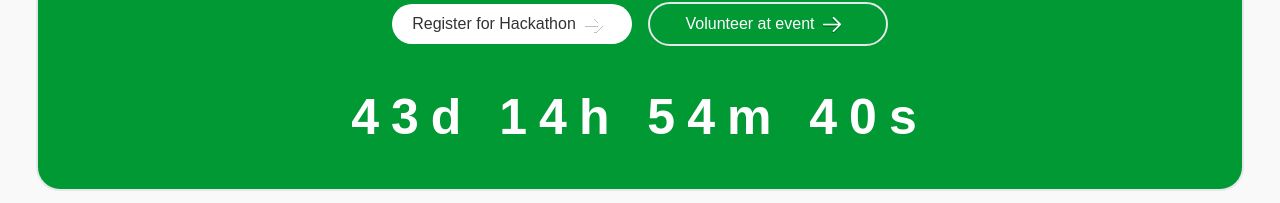
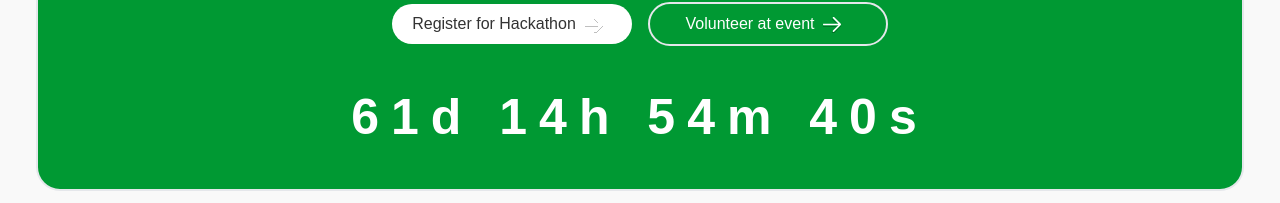
Before and after one commit to juverasworld/dsunnsumit, a Next.js app: page / in a window 1280 px wide. Shown: the part 5273-5476 px from the top of the page. Built offline with nearby package versions, Linux system fonts and the light colour scheme; a web font is replaced by a local one.

Commit message:
timer update

```diff
--- a/component/Timer.tsx
+++ b/component/Timer.tsx
@@ -2,7 +2,7 @@ import React, { useEffect, useState } from 'react';
 import Image from 'next/image';
 import Link from 'next/link';
 const Countdown: React.FC = () => {
-    const eventDate = new Date('2024-03-06T00:00:00Z'); // Set your event date and time here
+    const eventDate = new Date('2024-03-24T00:00:00Z'); // Set your event date and time here
     const [timeRemaining, setTimeRemaining] = useState<number>(calculateTimeRemaining());
 
     function calculateTimeRemaining() {
```
